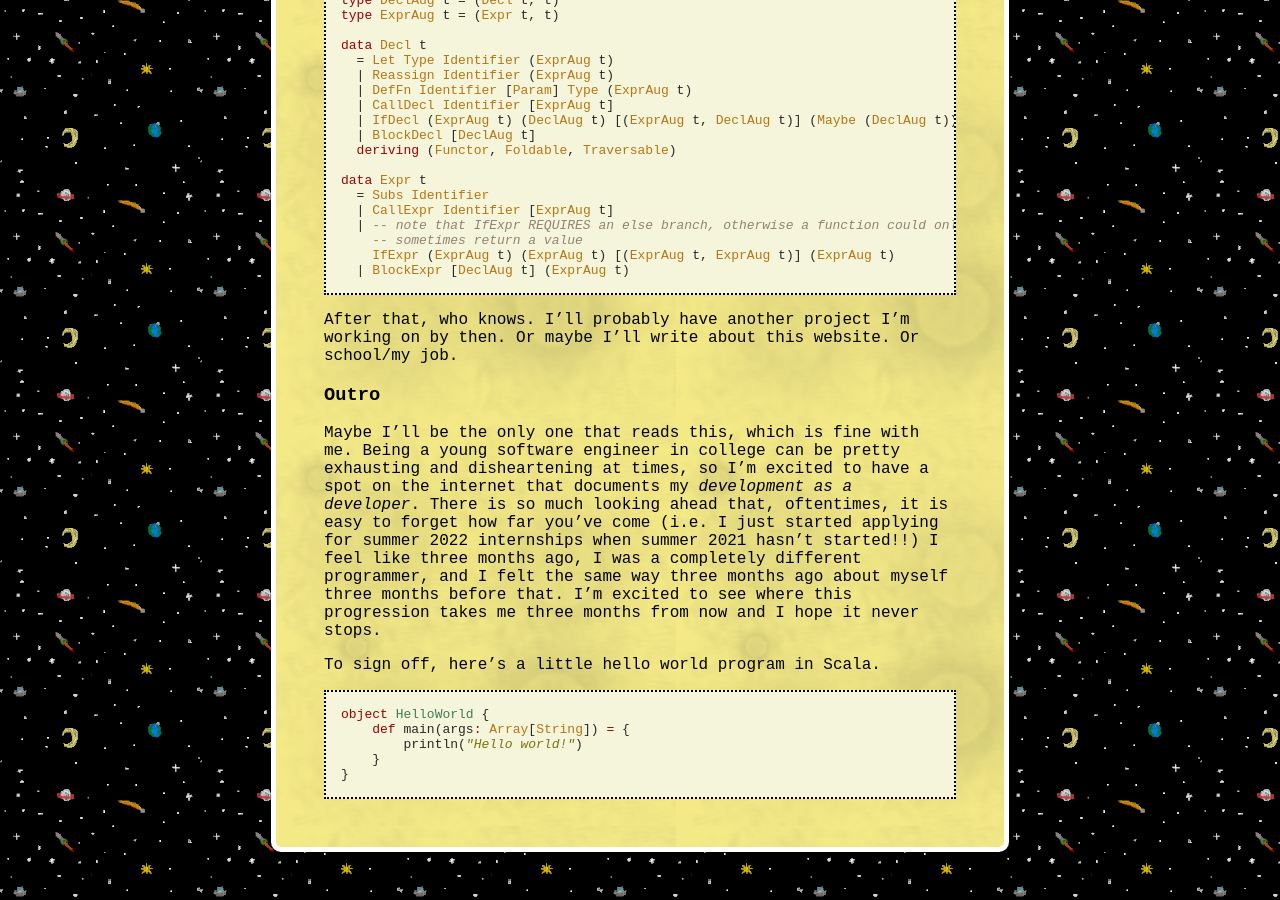
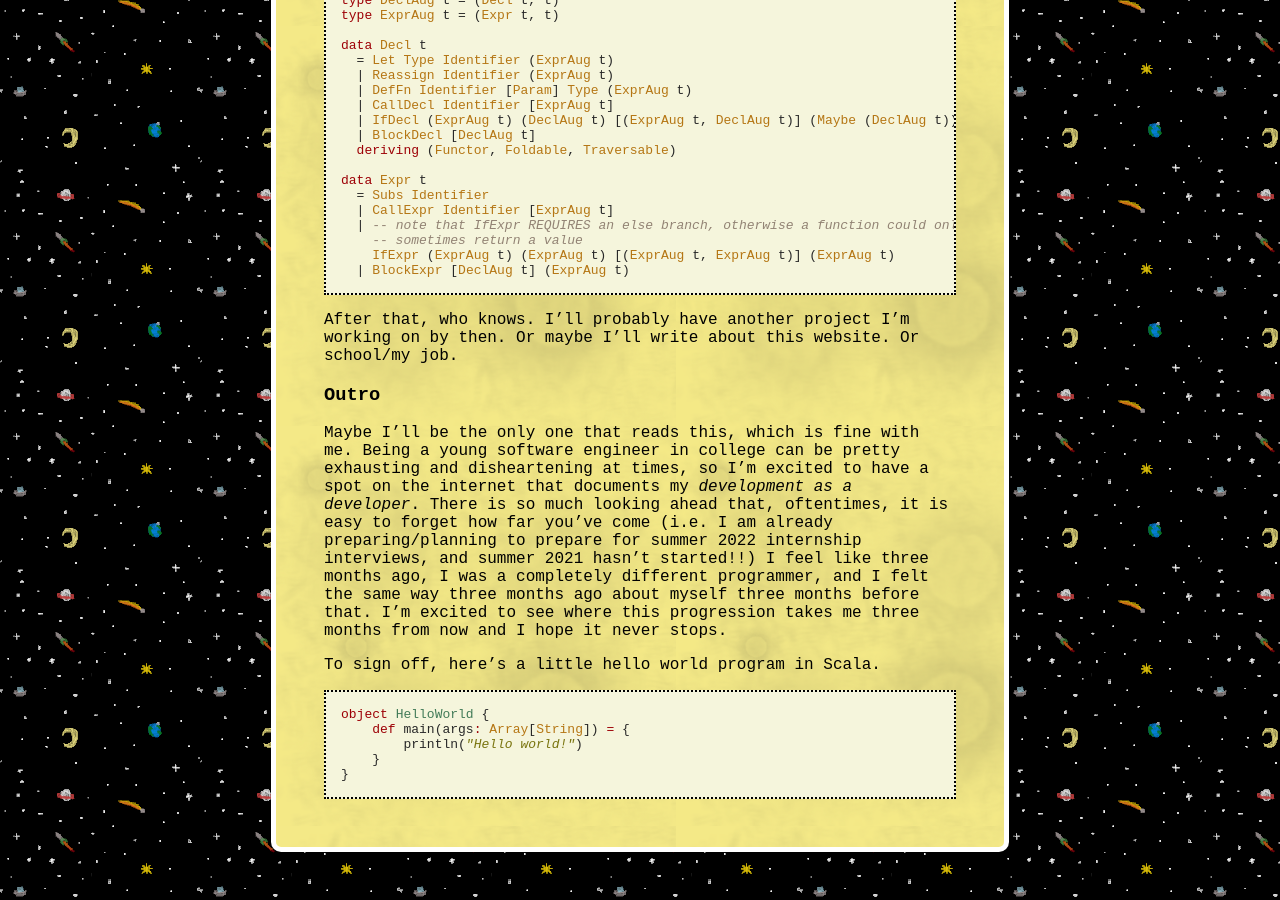
Before and after one commit to e-hat/e-hat.github.io, a Jekyll site: the page built from _posts/2021-4-27-helloworld.md, in a window 1280 px wide and 900 px high, scrolled down 2027 px. Built offline with Jekyll 4.4.1, drawn with Linux system fonts in a browser that asks for light colours.

Commit message:
fixed grave error

```diff
--- a/_posts/2021-4-27-helloworld.md
+++ b/_posts/2021-4-27-helloworld.md
@@ -129,7 +129,7 @@ Maybe I'll be the only one that reads this, which is fine with me. Being a young
 engineer in college can be pretty exhausting and disheartening at times, so I'm
 excited to have a spot on the internet that documents my *development as a developer*.
 There is so much looking ahead that, oftentimes, it is easy to forget how far you've come
-(i.e. I just started applying for summer 2022 internships when summer 2021 hasn't started!!)
+(i.e. I am already preparing/planning to prepare for summer 2022 internship interviews, and summer 2021 hasn't started!!)
 I feel like three months ago, I was a completely different programmer, and I felt the same way
 three months ago about myself three months before that. I'm excited to see where this progression
 takes me three months from now and I hope it never stops.
```
